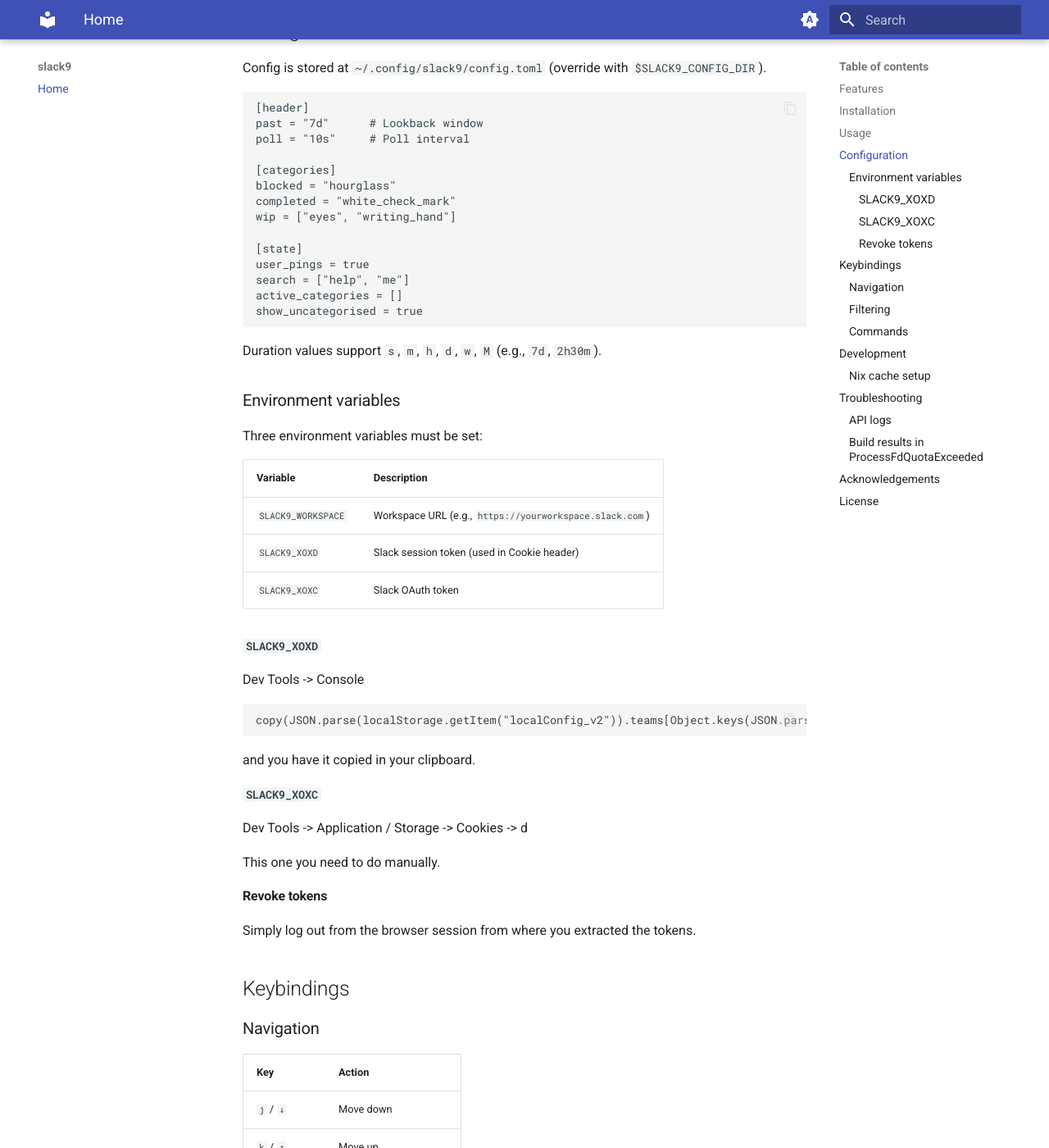
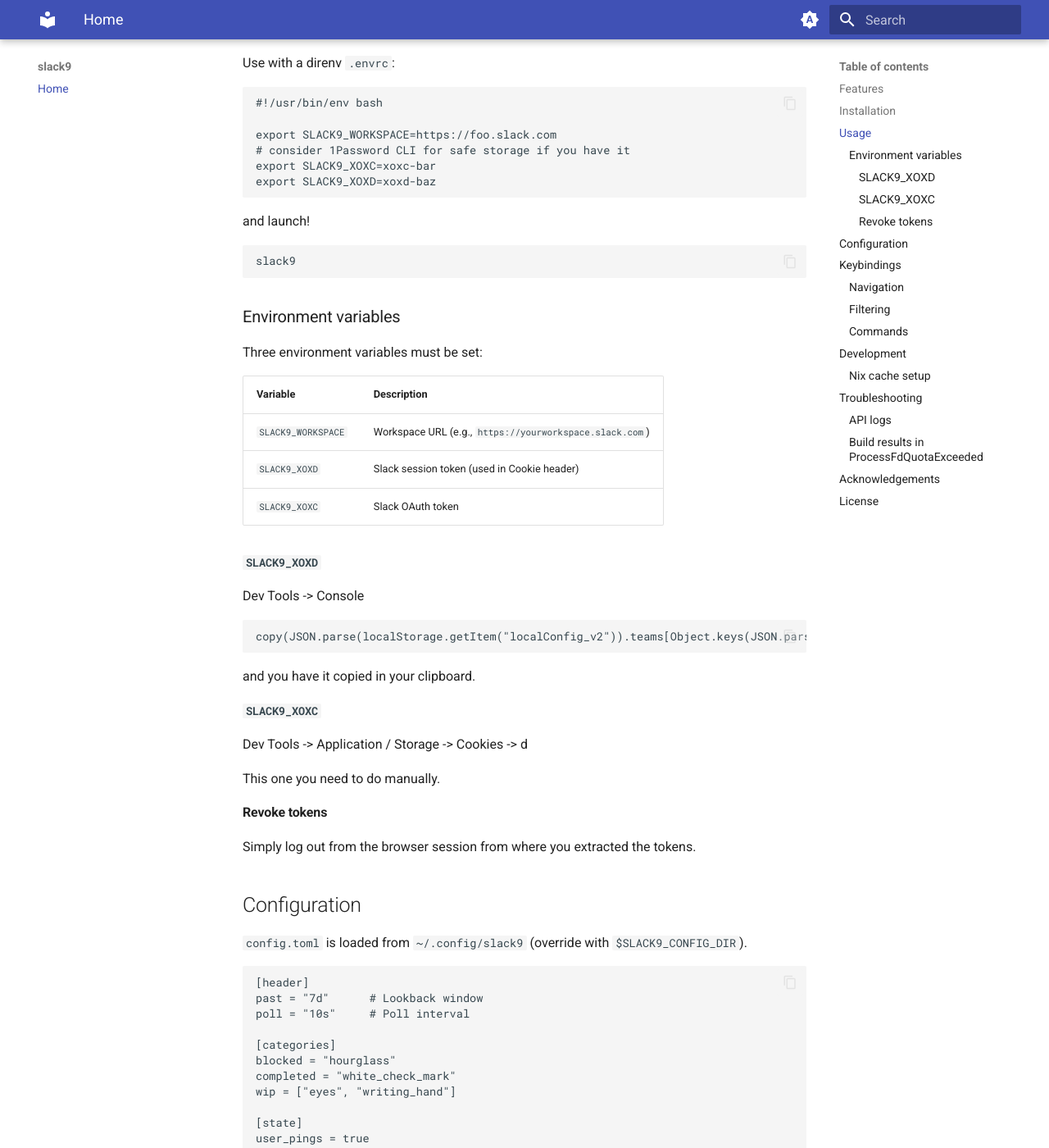
Before and after one commit to anttiharju/slack9, an MkDocs documentation site: the page built from docs/README.md, in a window 1280 px wide and 1400 px high, scrolled down 1201 px. Shown: the whole window at 82% size. Built offline with MkDocs 1.6.1 and Material for MkDocs 9.7.7, drawn with Linux system fonts in a browser that asks for light colours; some of the changed lines change nothing that is shown; some of the changed text lies outside the part shown.

Commit message:
Final adjustments

````diff
--- a/docs/README.md
+++ b/docs/README.md
@@ -4,7 +4,7 @@
 
 <!--🐒-->
 
-`slack9` is a terminal user interface (TUI) for tracking Slack messages based on search queries. Built with Rust using [ratatui](https://github.com/ratatui/ratatui).
+`slack9` is a terminal user interface (TUI) for tracking Slack messages based on search queries.
 
 ## Features
 
@@ -17,6 +17,8 @@
 - **Deep linking** – press Enter to open a message directly in Slack
 - **Vim-style keybindings** for navigation
 
+![Screenshot](./Scherm­afbeelding%202026-03-12%20om%2021.30.32.png)
+
 ## Installation
 
 <!--🙈-->
@@ -27,13 +29,13 @@
 
 or download a binary from GitHub releases.
 
-Also available for Nix via https://github.com/anttiharju/nur-packages
+Also available via Nix at https://github.com/anttiharju/nur-packages
 
 ## Usage
 
 <!--🙉-->
 
-Use with direnv `.envrc`:
+Use with a direnv `.envrc`:
 
 ```sh
 #!/usr/bin/env bash
@@ -44,36 +46,11 @@
 export SLACK9_XOXD=xoxd-baz
 ```
 
+and launch!
+
 ```sh
-slack9 [--debug]
+slack9
 ```
-
-The `--debug` flag logs all API calls and responses to `~/.config/slack9/debug<epoch>.log`.
-
-## Configuration
-
-<!--🙊-->
-
-Config is stored at `~/.config/slack9/config.toml` (override with `$SLACK9_CONFIG_DIR`).
-
-```toml
-[header]
-past = "7d"      # Lookback window
-poll = "10s"     # Poll interval
-
-[categories]
-blocked = "hourglass"
-completed = "white_check_mark"
-wip = ["eyes", "writing_hand"]
-
-[state]
-user_pings = true
-search = ["help", "me"]
-active_categories = []
-show_uncategorised = true
-```
-
-Duration values support `s`, `m`, `h`, `d`, `w`, `M` (e.g., `7d`, `2h30m`).
 
 ### Environment variables
 
@@ -106,6 +83,31 @@
 #### Revoke tokens
 
 Simply log out from the browser session from where you extracted the tokens.
+
+## Configuration
+
+<!--🙊-->
+
+`config.toml` is loaded from `~/.config/slack9` (override with `$SLACK9_CONFIG_DIR`).
+
+```toml
+[header]
+past = "7d"      # Lookback window
+poll = "10s"     # Poll interval
+
+[categories]
+blocked = "hourglass"
+completed = "white_check_mark"
+wip = ["eyes", "writing_hand"]
+
+[state]
+user_pings = true
+search = ["help", "me"]
+active_categories = []
+show_uncategorised = true
+```
+
+Duration values support `s`, `m`, `h`, `d`, `w`, `M` (e.g., `7d`, `2h30m`).
 
 ## Keybindings
 
````
Also changed, not shown: docs/Scherm­afbeelding 2026-03-12 om 21.30.32.png (added).
